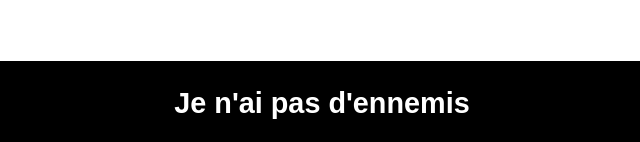
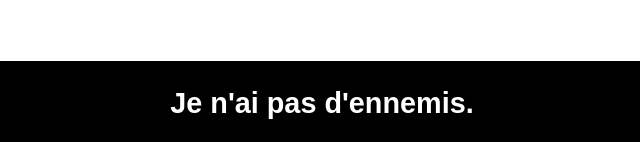
Before and after one commit to alexandreavenati/exercice1, a plain HTML site: page index.html in a window 1280 px wide. Shown: the part 1000-1142 px from the top of the page, 318-958 px from the left. Drawn offline with Linux system fonts and the light colour scheme.

```diff
--- a/index.html
+++ b/index.html
@@ -40,7 +40,7 @@
 
     <footer>
         <div>
-            <h2>Je n'ai pas d'ennemis</h2>
+            <h2>Je n'ai pas d'ennemis.</h2>
         </div>
     </footer>
 
```
